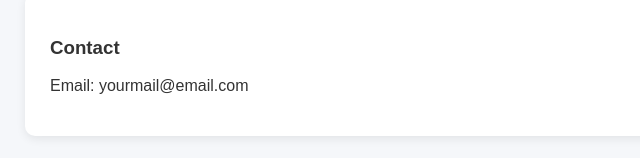
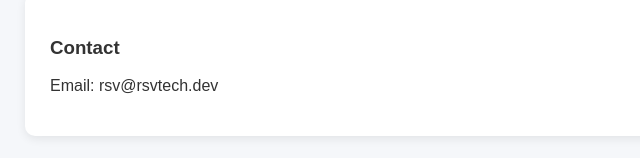
Before and after one commit to sankarvedula/ravi-portfolio, a plain HTML site: page index.html in a window 1280 px wide. Shown: the part 662-820 px from the top of the page, 0-640 px from the left. Drawn offline with Linux system fonts and the light colour scheme.

Commit message:
adding email

```diff
--- a/index.html
+++ b/index.html
@@ -33,7 +33,7 @@
 
   <section>
     <h3>Contact</h3>
-    <p>Email: yourmail@email.com</p>
+    <p>Email: rsv@rsvtech.dev</p>
   </section>
 </body>
 </html>
```
